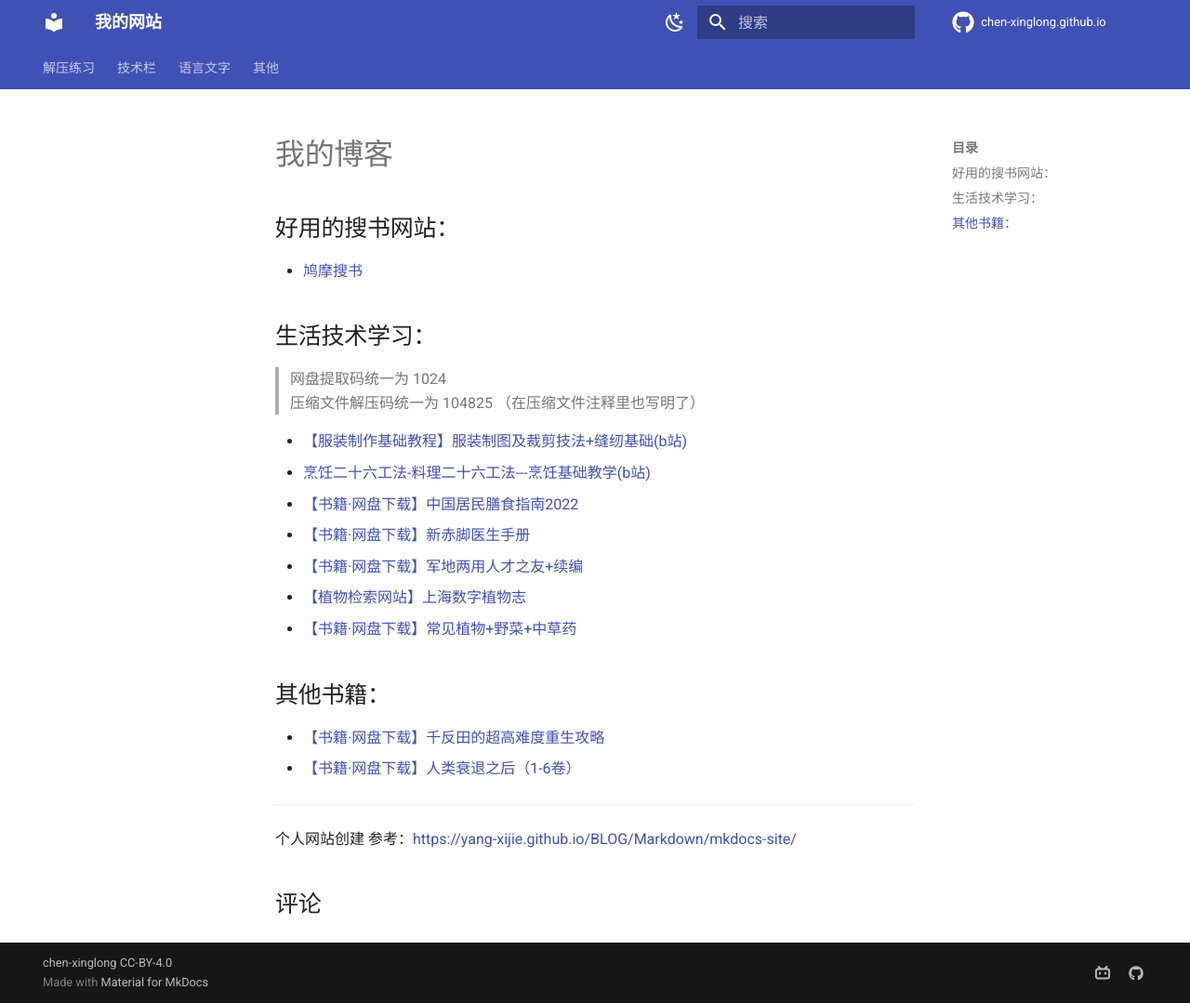
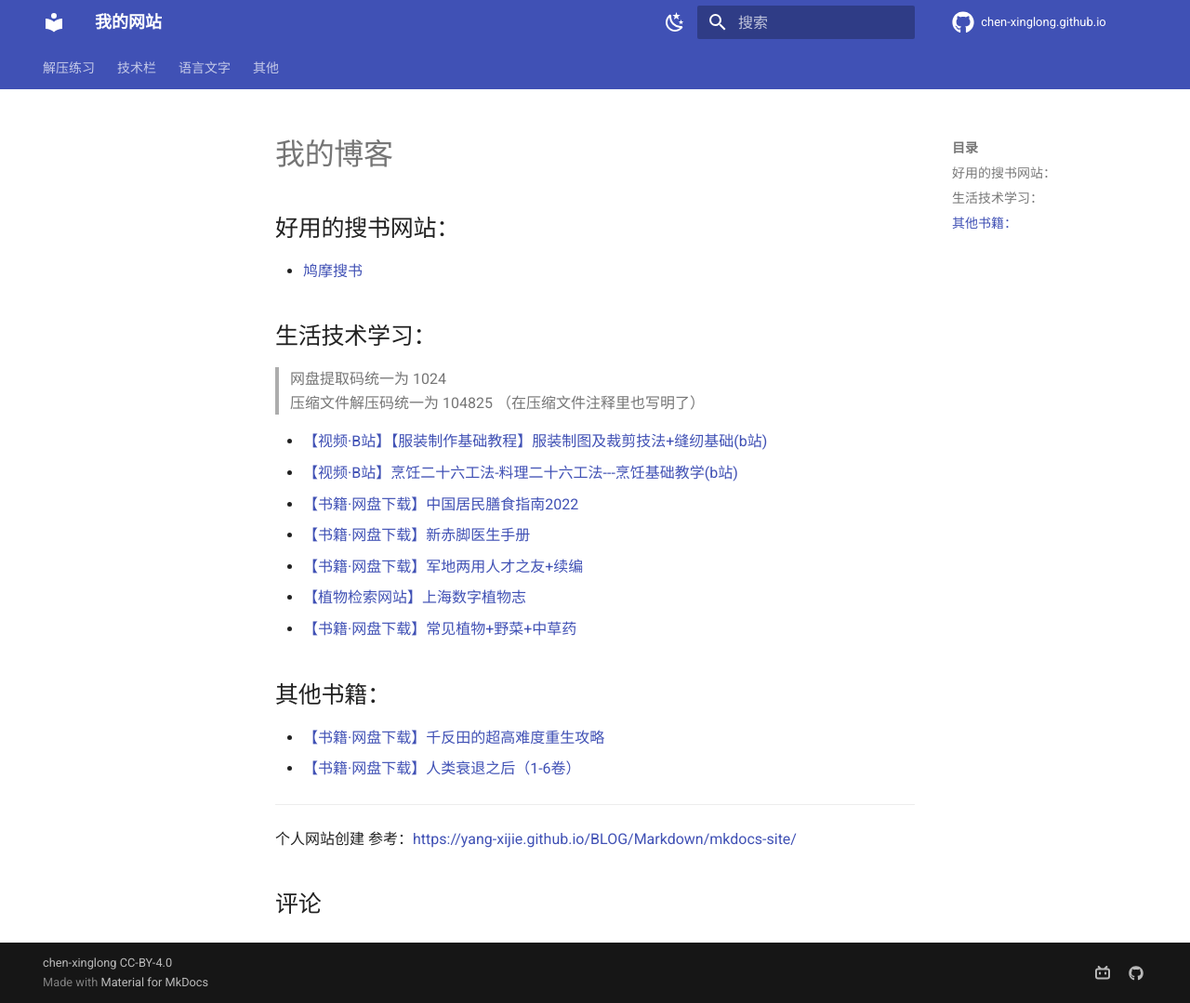
Before and after one commit to chen-xinglong/chen-xinglong.github.io, an MkDocs documentation site: the page built from docs/index.md, in a window 1280 px wide and 1079 px high. Shown: the whole window at 93% size. Built offline with MkDocs 1.6.1 and Material for MkDocs 9.7.7, drawn with Linux system fonts in a browser that asks for light colours; comment, search, counter and statistics services are not loaded.

Commit message:
change some text

```diff
--- a/docs/index.md
+++ b/docs/index.md
@@ -10,8 +10,8 @@ comments: true
 > 网盘提取码统一为 1024
 > 压缩文件解压码统一为 104825  （在压缩文件注释里也写明了）
 
-- [【服装制作基础教程】服装制图及裁剪技法+缝纫基础(b站)](https://www.bilibili.com/video/BV1jx411n7L9/?spm_id_from=333.999.0.0&vd_source=bf570b42226af32f99e67166edb383b5)
-- [烹饪二十六工法-料理二十六工法---烹饪基础教学(b站)](https://www.bilibili.com/video/BV1UW411k734/?spm_id_from=333.999.0.0&vd_source=bf570b42226af32f99e67166edb383b5)
+- [【视频·B站】【服装制作基础教程】服装制图及裁剪技法+缝纫基础(b站)](https://www.bilibili.com/video/BV1jx411n7L9/?spm_id_from=333.999.0.0&vd_source=bf570b42226af32f99e67166edb383b5)
+- [【视频·B站】烹饪二十六工法-料理二十六工法---烹饪基础教学(b站)](https://www.bilibili.com/video/BV1UW411k734/?spm_id_from=333.999.0.0&vd_source=bf570b42226af32f99e67166edb383b5)
 - [【书籍·网盘下载】中国居民膳食指南2022](https://pan.baidu.com/s/1X8CHn_bG8OVSPVLm3yyaDA?pwd=1024)
 - [【书籍·网盘下载】新赤脚医生手册](https://pan.baidu.com/s/1M7DknPW-PYotME93IKMP0Q?pwd=1024)
 - [【书籍·网盘下载】军地两用人才之友+续编](https://pan.baidu.com/s/1a1MzM0ez5_iRUqSs8AYGkw?pwd=1024)
```
